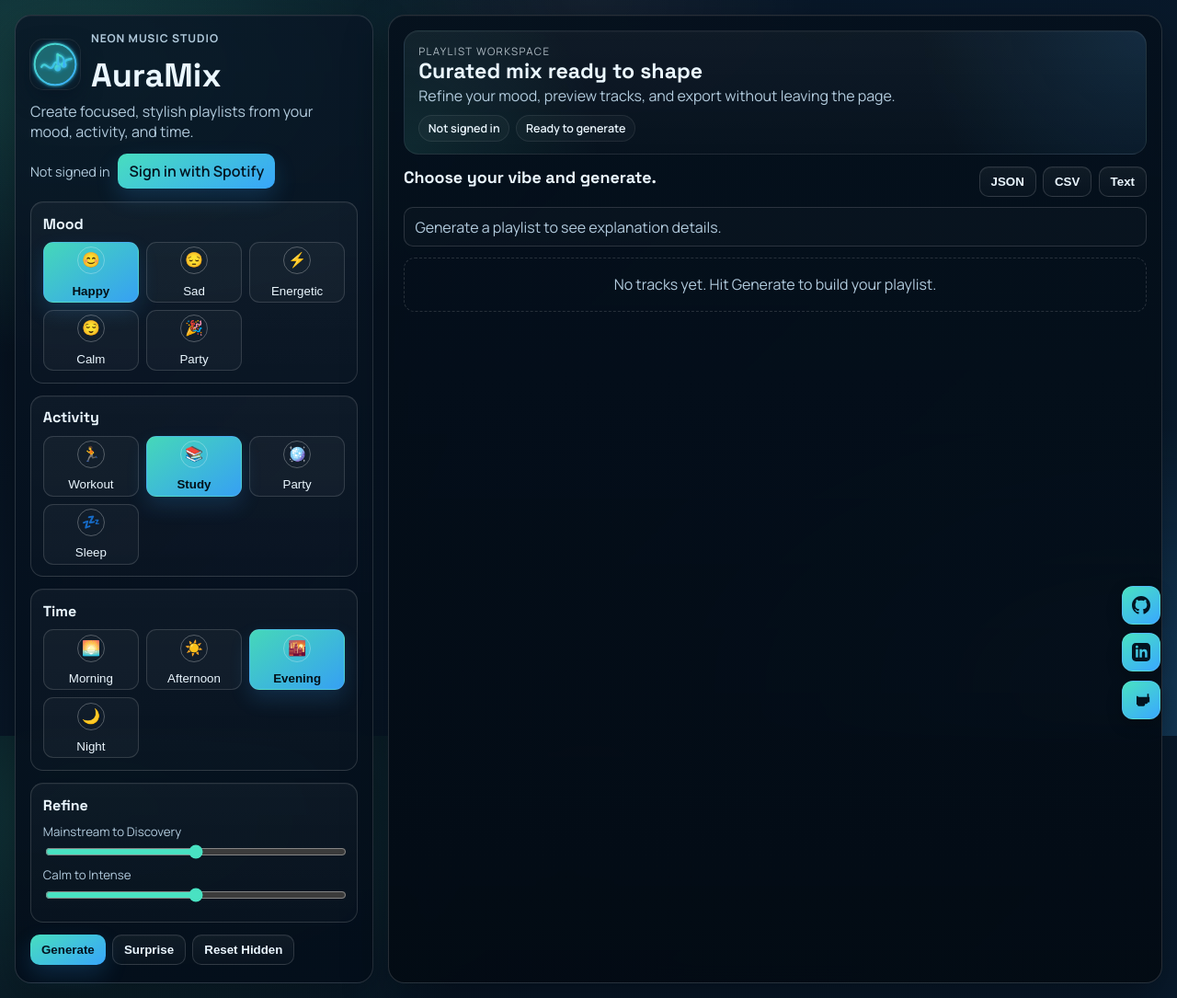
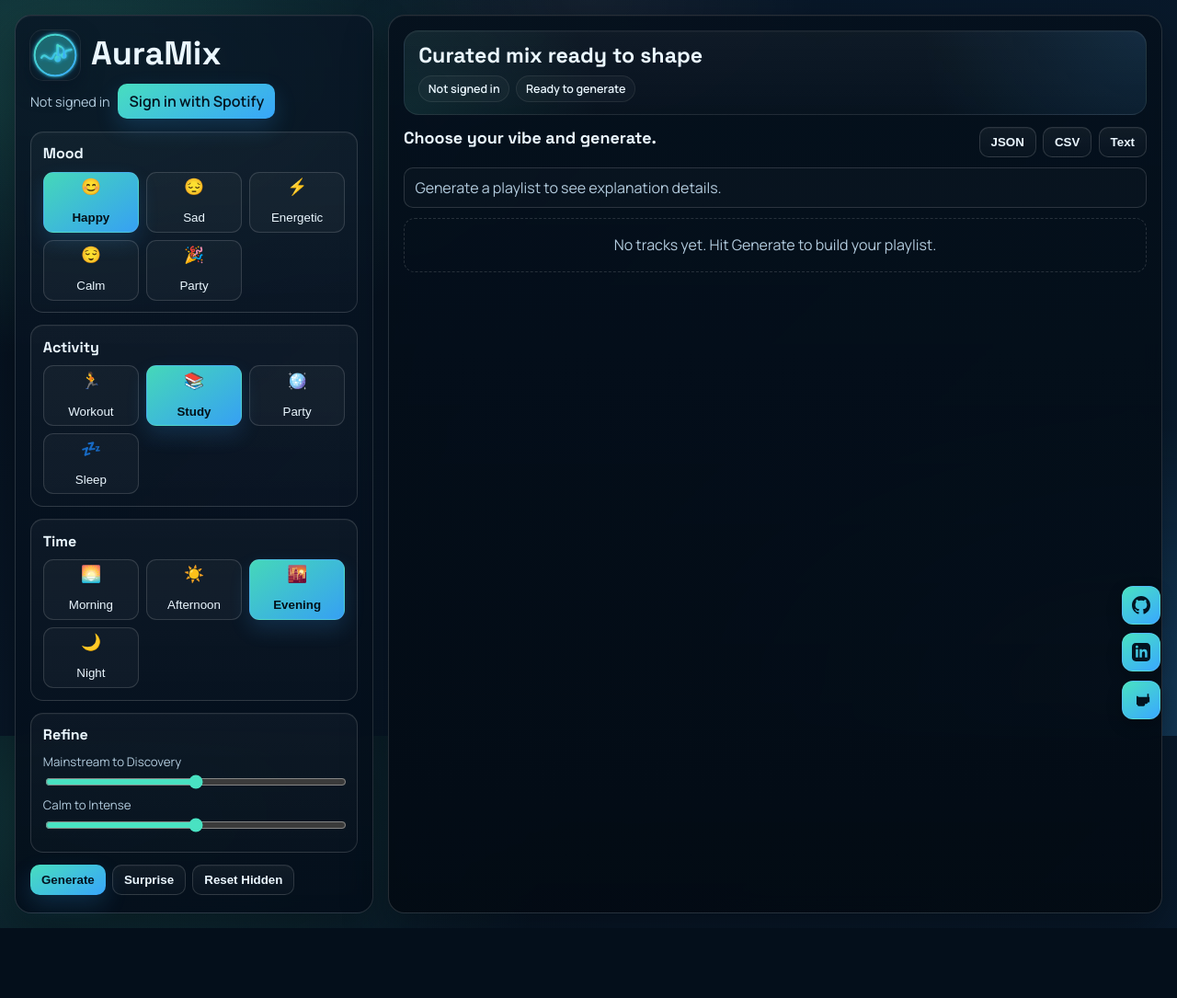
Before and after one commit to abdelrahman22wanas/music-playlist-generator, a Flask app: page / in a window 1280 px wide. Shown: the whole page at 92% size. After the commit the page ends 1009 px from the top, so only its background shows below. Run offline with Flask 3, Linux system fonts and the light colour scheme.

Commit message:
adjusted commit message to reflect recent edits and deletions

```diff
--- a/static/css/style.css
+++ b/static/css/style.css
@@ -286,17 +286,20 @@
 }
 
 .mpg3-pill-icon {
-  border: 1px solid rgba(255, 255, 255, 0.28);
-  border-radius: 999px;
-  width: 30px;
-  height: 30px;
-  display: grid;
-  place-items: center;
-  font-size: 1rem;
+  border: none;
+  width: auto;
+  height: auto;
+  display: block;
+  font-size: 1.1rem;
   line-height: 1;
 }
 
-.mpg3-slider { width: 100%; accent-color: var(--brand-1); margin-bottom: 0.5rem; }
+.mpg3-slider {
+  width: 100%;
+  accent-color: var(--brand-1);
+  margin-bottom: 0.5rem;
+  touch-action: pan-y;
+}
 .mpg3-card label { display: block; color: var(--muted); font-size: 0.83rem; margin-bottom: 0.2rem; }
 
 .mpg3-row {
--- a/static/js/script.js
+++ b/static/js/script.js
@@ -73,7 +73,6 @@
 };
 
 const BRAND_NAME = 'AuraMix';
-const BRAND_TAGLINE = 'Neon Music Studio';
 
 function cap(text) {
   return text ? text.charAt(0).toUpperCase() + text.slice(1) : '';
@@ -752,11 +751,9 @@
           <div class="mpg3-brand-lockup">
             <img class="mpg3-brand-logo" src="/static/img/auramix-logo.svg" alt="AuraMix logo">
             <div>
-              <p class="mpg3-tag">${escapeHtml(BRAND_TAGLINE)}</p>
               <h1>${escapeHtml(BRAND_NAME)}</h1>
             </div>
           </div>
-          <p>Create focused, stylish playlists from your mood, activity, and time.</p>
           <div class="mpg3-auth">
             ${state.auth.authenticated ? userAvatarMarkup() : ''}
             <span>${state.auth.authenticated ? `Signed in as ${escapeHtml((state.auth.user && state.auth.user.display_name) || 'Spotify User')}` : 'Not signed in'}</span>
@@ -799,9 +796,7 @@
       <main class="mpg3-right">
         <section class="mpg3-banner">
           <div class="mpg3-banner-copy">
-            <p class="mpg3-banner-kicker">Playlist Workspace</p>
             <h2>Curated mix ready to shape</h2>
-            <p>Refine your mood, preview tracks, and export without leaving the page.</p>
           </div>
           <div class="mpg3-banner-meta">
             <span>${escapeHtml(state.auth.authenticated ? 'Spotify connected' : 'Not signed in')}</span>
@@ -867,13 +862,19 @@
 
   if (action === 'set-discovery') {
     state.discoveryBias = Number(target.value);
-    render();
+    // Re-render only after interaction is committed so touch dragging stays smooth.
+    if (event.type === 'change') {
+      render();
+    }
     return;
   }
 
   if (action === 'set-intensity') {
     state.intensityBias = Number(target.value);
-    render();
+    // Re-render only after interaction is committed so touch dragging stays smooth.
+    if (event.type === 'change') {
+      render();
+    }
     return;
   }
 
```
